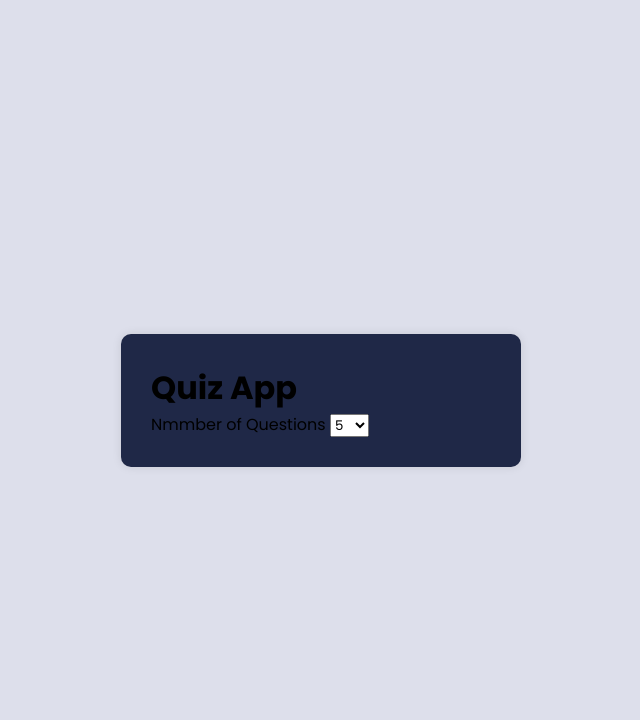
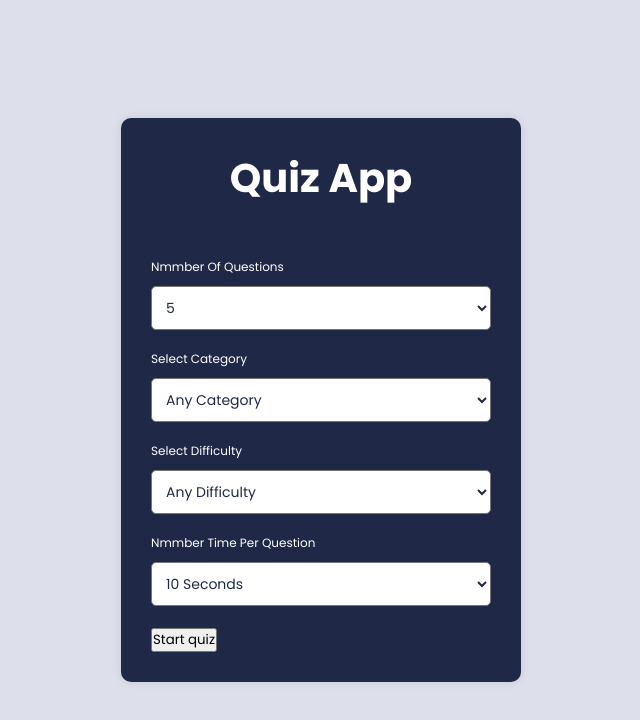
Before and after one commit to dakson99/Quiz-App2, a plain HTML site: page index.html in a window 1280 px wide. Shown: the whole page, without its empty margins (319-959 px from the left). Drawn offline with Linux system fonts and the light colour scheme.

Commit message:
Styling the label and select element, as well as adding three select elements with options and a start button

```diff
--- a/index.html
+++ b/index.html
@@ -14,7 +14,7 @@
             <h1 class="heading">Quiz App</h1>
             <div class="settings">
                 <label for="num-questions">Nmmber of Questions</label>
-                <select name="" id="num0questions">
+                <select name="" id="num-questions">
                     <option value="5">5</option>
                     <option value="10">10</option>
                     <option value="15">15</option>
@@ -22,7 +22,45 @@
                     <option value="25">25</option>
                     <option value="30">30</option>
                 </select>
+                <label for="category">select category</label>
+                <select name="" id="category">
+                    <option value="">any category</option>
+                    <option value="9">general knowledge</option>
+                    <option value="10">books</option>
+                    <option value="11">films</option>
+                    <option value="12">music</option>
+                    <option value="14">television</option>
+                    <option value="15">video games</option>
+                    <option value="16">board games</option>
+                    <option value="17">science and nature</option>
+                    <option value="18">computers</option>
+                    <option value="19">mathematics</option>
+                    <option value="20">mythology</option>
+                    <option value="21">sports</option>
+                    <option value="22">geography</option>
+                    <option value="23">history</option>
+                    <option value="24">politics</option>
+                    <option value="25">art</option>
+                    <option value="38">vehicles</option>
+                </select>
+                <label for="difficulty">select difficulty</label>
+                <select name="" id="difficulty">
+                    <option value="">any difficulty</option>
+                    <option value="easy">easy</option>
+                    <option value="medium">medium</option>
+                    <option value="hard">hard</option>
+                </select>
+                <label for="time">Nmmber time per question</label>
+                <select name="" id="time">
+                    <option value="10">10 seconds</option>
+                    <option value="15">15 seconds</option>
+                    <option value="20">20 seconds</option>
+                    <option value="25">25 seconds</option>
+                    <option value="30">30 seconds</option>
+                    <option value="60">60 seconds</option>
+                </select>
             </div>
+            <button class="btn start">Start quiz</button>
         </div>
     </div>
 
--- a/style.css
+++ b/style.css
@@ -25,3 +25,29 @@ body {
     border-radius: 10px;
     box-shadow: 0 0 10px rgba(0, 0, 0, 0.1);
 }
+
+.heading {
+    text-align: center;
+    font-size: 40px;
+    color: #fff;
+    margin-bottom: 50px;
+}
+
+label {
+    display: block;
+    font-size: 12px;
+    margin-bottom: 10px;
+    color: #fff;
+    text-transform: capitalize;
+}
+
+select {
+    width: 100%;
+    padding: 10px;
+    text-transform: capitalize;
+    border-radius: 5px;
+    margin-bottom: 20px;
+    background-color: #fff;
+    color: #1f2847;
+    font-size: 14px;
+}
```
